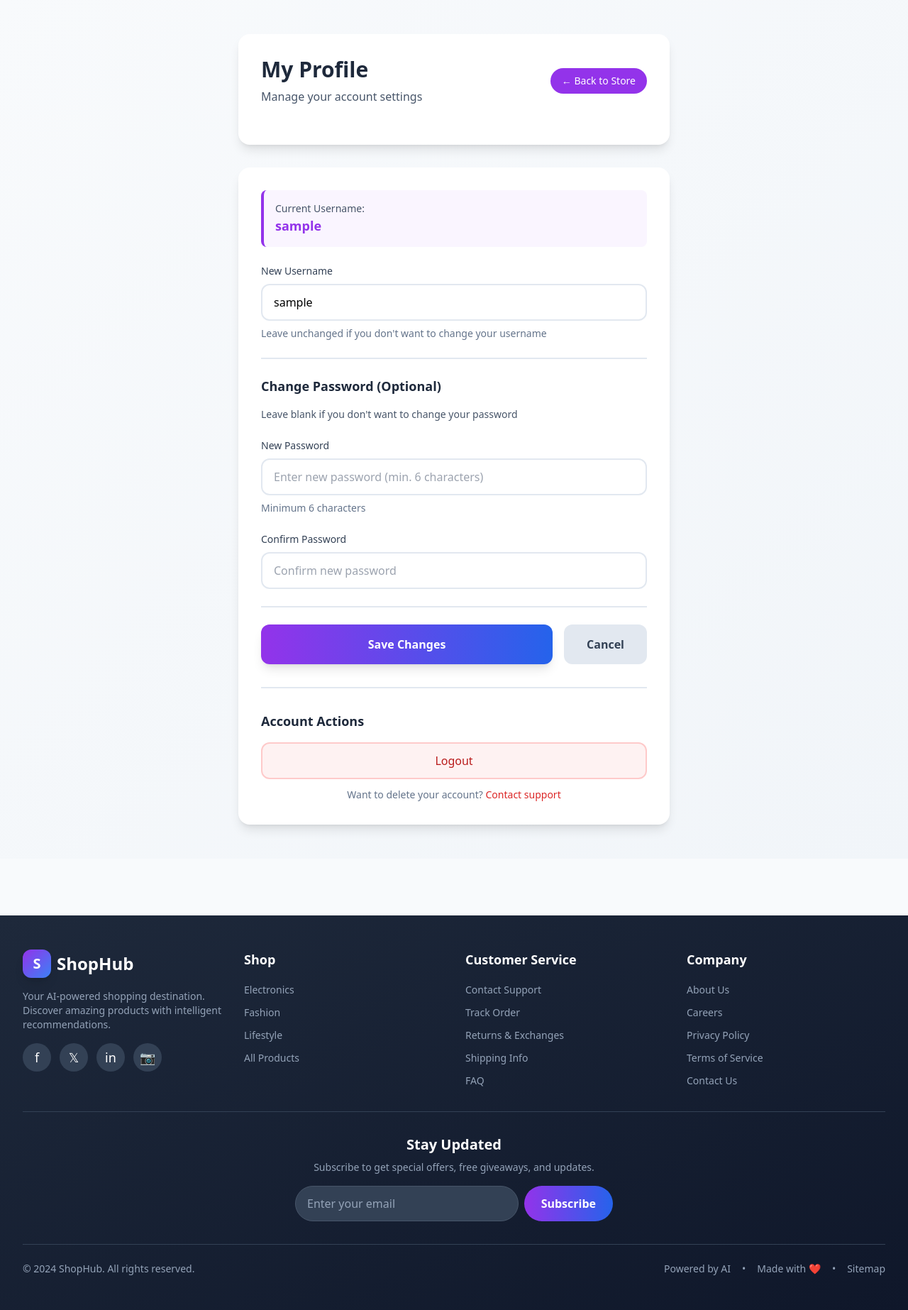
After one commit to aaron3701/CP2, a Flask app: page /profile in a window 1280 px wide. The commit adds this page. Shown: the whole page at 71% size. Run offline with Flask 3, Linux system fonts and the light colour scheme; the visitor is signed in with stand-in values (Sample User, id 1); parts of the project's set-up code (start-up, migrations or seed data) failed here and were passed over; some libraries are stand-ins or nearby versions.

```diff
--- a/app.py
+++ b/app.py
@@ -4,7 +4,6 @@ from flask import Flask, render_template, request, redirect, url_for, flash, ses
 from werkzeug.utils import secure_filename
 import firebase_admin
 from firebase_admin import credentials, firestore
-# NOTE: Removed 'from firebase_admin import storage' as we are using Cloudinary
 import cloudinary
 import cloudinary.uploader
 
@@ -16,16 +15,12 @@ app.secret_key = "supersecretkey"
 
 # --- Initialize Firebase Admin ---
 cred = credentials.Certificate("serviceAccountKey.json")
-# IMPORTANT: Replace 'your-project-id' with your actual Firebase project ID
 firebase_admin.initialize_app(cred, {
-    # The 'storageBucket' key is now irrelevant/unnecessary but we keep the dict structure
     'storageBucket': 'your-project-id.appspot.com'
 })
 db = firestore.client()
 
 # --- Cloudinary Configuration ---
-# NOTE: Using environment variables is the best practice.
-# Replace the default values with your ACTUAL Cloudinary credentials.
 try:
     cloudinary.config(
       cloud_name = os.getenv('CLOUDINARY_CLOUD_NAME', 'dskef0sp7'),
@@ -40,25 +35,18 @@ except Exception as e:
 def upload_file_to_cloudinary(file):
     """
     Uploads a file stream directly to Cloudinary and returns the public URL.
-    This function replaces the Firebase Storage upload logic.
     """
     try:
-        # Reset stream position to the beginning in case it was read earlier
         file.seek(0)
-
-        # Upload the file stream. resource_type="auto" detects image/video/raw
         upload_result = cloudinary.uploader.upload(
             file,
-            folder = "ecom_products",  # A folder in your Cloudinary media library
+            folder = "ecom_products",
             resource_type = "auto"
         )
-
         return upload_result.get("secure_url")
-
     except Exception as e:
         print(f"Error uploading file to Cloudinary: {e}")
-        return None # Return None on failure
-
+        return None
 
 # --- Load LLM and RAG models into memory ---
 print("🔧 Building/Loading RAG…")
@@ -67,6 +55,73 @@ print("🧠 Loading LLM…")
 llm_model = chatbot_logic.load_llm()
 print("✅ Models loaded. Starting Flask app...")
 
+# --- GLOBAL PRODUCT COLLECTION (for chromadb semantic search) ---
+product_coll = None
+
+def fetch_all_products():
+    """Return list of product dicts from Firestore (includes id as 'id')."""
+    prods = []
+    try:
+        for doc in db.collection("products").stream():
+            d = doc.to_dict() or {}
+            d["id"] = doc.id
+            prods.append(d)
+    except Exception as e:
+        print("Failed to fetch products for index build:", e)
+    return prods
+
+def detect_filters_from_query(q: str):
+    """Simple heuristics to detect metadata filters from user query."""
+    if not q:
+        return None
+    ql = q.lower()
+    where = {}
+    if any(tok in ql for tok in ["men", "men's", "mens", "male", "for men", "for a man"]):
+        where["gender"] = "male"
+    elif any(tok in ql for tok in ["women", "women's", "womens", "female", "for women", "for a woman"]):
+        where["gender"] = "female"
+    return where or None
+
+def get_product_recommendations(user_input, top_k=6):
+    """
+    Query chroma product index for semantically similar products with optional metadata filtering.
+    Returns a formatted context string for the LLM.
+    """
+    global product_coll
+    if product_coll is None:
+        return ""
+
+    # detect filters from user query
+    where = detect_filters_from_query(user_input)
+
+    # primary semantic query with filters
+    results = chatbot_logic.product_index_query(product_coll, user_input, n_results=top_k, where=where)
+
+    # fallback: try without filters if filtered query returned nothing
+    if not results and where:
+        results = chatbot_logic.product_index_query(product_coll, user_input, n_results=top_k, where=None)
+
+    if not results:
+        return ""
+
+    # format to context for LLM
+    ctx_lines = ["Product Catalog Matches:"]
+    for r in results:
+        meta = r.get("meta", {})
+        name = meta.get("name", "Unknown")
+        price = meta.get("price", "")
+        category = meta.get("category", "")
+        ctx_lines.append(f"- Name: {name} | Price: RM{price} | Category: {category}")
+
+    return "\n".join(ctx_lines)
+
+# Build the product index at startup
+try:
+    products_list = fetch_all_products()
+    product_coll = chatbot_logic.build_product_index_if_missing(products_list, force_rebuild=True)
+    print(f"✅ Product semantic index ready. Items indexed: {product_coll.count() if product_coll else 0}")
+except Exception as e:
+    print(f"❌ Failed to build product index at startup: {e}")
 
 # ------------------ Root Route Redirect ------------------
 @app.route("/")
@@ -134,13 +189,9 @@ def home():
         print(f"Error fetching products from Firestore: {e}")
         all_products = []
 
-    # Extract ALL unique categories
     all_unique_categories = sorted(list(set(p.get('category') for p in all_products if p.get('category'))))
-
-    # Get the category filter from the URL
     current_category = request.args.get('category', 'all')
 
-    # Filter the products to display
     if current_category != 'all':
         products_to_display = [
             p for p in all_products if p.get('category') == current_category
@@ -157,23 +208,72 @@ def home():
         is_admin=is_admin(session.get('user'))
     )
 
+@app.route("/profile", methods=["GET", "POST"])
+def profile():
+    """User profile page - allows editing username and password"""
+    if "user" not in session:
+        flash("Please log in first")
+        return redirect(url_for("login"))
+
+    if request.method == "POST":
+        current_username = session.get("user")
+        new_username = request.form.get("username", "").strip()
+        new_password = request.form.get("password", "").strip()
+        confirm_password = request.form.get("confirm_password", "").strip()
+
+        if not new_username:
+            flash("Username cannot be empty", "error")
+            return redirect(url_for("profile"))
+
+        if new_password:
+            if len(new_password) < 6:
+                flash("Password must be at least 6 characters long", "error")
+                return redirect(url_for("profile"))
+
+            if new_password != confirm_password:
+                flash("Passwords do not match", "error")
+                return redirect(url_for("profile"))
+
+        try:
+            users_ref = db.collection("users")
+
+            if new_username != current_username:
+                existing_user = users_ref.where("username", "==", new_username).get()
+                if existing_user:
+                    flash("Username already taken", "error")
+                    return redirect(url_for("profile"))
+
+            current_user_docs = users_ref.where("username", "==", current_username).get()
+            if not current_user_docs:
+                flash("User not found", "error")
+                return redirect(url_for("login"))
+
+            user_doc = current_user_docs[0]
+            user_id = user_doc.id
+
+            update_data = {"username": new_username}
+
+            if new_password:
+                update_data["password"] = new_password
+
+            users_ref.document(user_id).update(update_data)
+            session["user"] = new_username
+
+            flash("Profile updated successfully!", "success")
+            return redirect(url_for("profile"))
+
+        except Exception as e:
+            print(f"Error updating profile: {e}")
+            flash("Failed to update profile. Please try again.", "error")
+            return redirect(url_for("profile"))
+
+    return render_template("profile.html", username=session.get("user"))
+
 # ------------------ Helper: Check if user is admin ------------------
 def is_admin(username):
     """Check if user has admin privileges"""
-    # Option 1: Hardcoded admin list (Simple & Fast)
-    ADMIN_USERS = ["admin", "aaron"]  # Add your admin usernames here
+    ADMIN_USERS = ["admin", "aaron"]
     return username in ADMIN_USERS
-
-    # Option 2: Check Firestore for admin role (More flexible)
-    # try:
-    #     users_ref = db.collection("users")
-    #     user_docs = users_ref.where("username", "==", username).get()
-    #     if user_docs:
-    #         user_data = user_docs[0].to_dict()
-    #         return user_data.get("is_admin", False)
-    # except Exception as e:
-    #     print(f"Error checking admin status: {e}")
-    #     return False
 
 # ------------------ Admin Panel ------------------
 @app.route("/admin")
@@ -183,7 +283,6 @@ def admin():
         flash("Please log in to access admin panel")
         return redirect(url_for("login"))
 
-    # Check if user is admin
     if not is_admin(session.get("user")):
         flash("Access denied. Admin privileges required.")
         return redirect(url_for("home"))
@@ -201,64 +300,63 @@ def api_add_product():
         return jsonify({"error": "Admin privileges required"}), 403
 
     try:
-        # 1. Get text fields
         name = request.form.get("name")
         price = request.form.get("price")
         category = request.form.get("category")
         description = request.form.get("description")
 
-        # 2. Input validation for price
         try:
             price = float(price)
         except (TypeError, ValueError):
             return jsonify({"error": "Invalid price value"}), 400
 
-        # 3. Handle image upload (File takes priority)
         image_url = ""
-        file = request.files.get("file") # Note: assuming your frontend form sends the file under the 'file' name
+        file = request.files.get("file")
 
         if file and file.filename:
-            # 🔥 Cloudinary Upload Logic 🔥
             image_url = upload_file_to_cloudinary(file)
 
             if not image_url:
-                # The upload function will print the error, we just return a general failure
                 return jsonify({"error": "Image upload failed via Cloudinary. Check server logs."}), 500
 
         elif request.form.get("imageUrl"):
-            # Fallback: If no file, use the provided URL field
             image_url = request.form.get("imageUrl")
 
         else:
             return jsonify({"error": "Please provide an image file or a direct URL"}), 400
 
-        # 4. Create and save product document
         product_data = {
             "name": name,
             "price": price,
             "category": category,
             "description": description,
-            "image": image_url # <-- Cloudinary URL or direct URL is stored here
+            "image": image_url
         }
 
-        # Add to Firestore
         doc_ref = db.collection("products").add(product_data)
 
+        # Rebuild product index after adding new product (force rebuild)
+        global product_coll
+        products_list = fetch_all_products()
+        product_coll = chatbot_logic.build_product_index_if_missing(products_list, force_rebuild=True)
+
+        # doc_ref may be (DocumentReference, write_time) depending on SDK — use [0].id if tuple
+        product_id = doc_ref[0].id if isinstance(doc_ref, (list, tuple)) else getattr(doc_ref, "id", None)
         return jsonify({
             "message": "Product added successfully",
-            "product_id": doc_ref[1].id
+            "product_id": product_id
         }), 201
 
     except Exception as e:
         print(f"Error adding product: {e}")
         return jsonify({"error": "Failed to add product"}), 500
 
-# ------------------ API: Get Single Product (For Edit Modal) ------------------
+# ------------------ API: Get Single Product ------------------
 @app.route("/api/products/<product_id>", methods=["GET"])
 def api_get_single_product(product_id):
-    """Fetches details for a single product by ID for the edit modal - ADMIN ONLY."""
-    if "user" not in session or not is_admin(session.get("user")):
-        return jsonify({"error": "Admin privileges required"}), 403
+    """Fetches details for a single product by ID"""
+    if "user" not in session:
+        return jsonify({"error": "Not authenticated"}), 401
 
     try:
         doc = db.collection('products').document(product_id).get()
@@ -268,77 +366,69 @@ def api_get_single_product(product_id):
         product_data = doc.to_dict()
         product_data['id'] = doc.id
 
-        # Returns all product data (name, price, image, etc.) as JSON
         return jsonify(product_data), 200
 
     except Exception as e:
         print(f"Error fetching product: {e}")
         return jsonify({"error": "Failed to fetch product"}), 500
 
-
 # ------------------ API: Update Product ------------------
 @app.route("/api/products/update/<product_id>", methods=["PUT"])
 def api_update_product(product_id):
-    """Update an existing product in Firestore, handling image changes via Cloudinary - ADMIN ONLY."""
+    """Update an existing product in Firestore - ADMIN ONLY"""
     if "user" not in session or not is_admin(session.get("user")):
         return jsonify({"error": "Admin privileges required"}), 403
 
     try:
-        # 1. Get existing product data
         doc_ref = db.collection("products").document(product_id)
         existing_product = doc_ref.get()
         if not existing_product.exists:
             return jsonify({"error": "Product not found"}), 404
 
         existing_data = existing_product.to_dict()
-        # Default to current URL if no change is made
         image_url = existing_data.get("image", "")
 
-        # 2. Get form data (Using request.form and request.files for PUT)
         name = request.form.get("name")
         price = request.form.get("price")
         category = request.form.get("category")
         description = request.form.get("description")
-        image_option = request.form.get("imageOption") # Key determinant from frontend radio buttons
+        image_option = request.form.get("imageOption")
 
-        # Validate price
         try:
             price = float(price)
         except (TypeError, ValueError):
             return jsonify({"error": "Invalid price value"}), 400
 
-        # 3. Handle image update based on the imageOption
         if image_option == 'upload':
             file = request.files.get("file")
             if file and file.filename:
-                # Upload new image to Cloudinary
                 new_image_url = upload_file_to_cloudinary(file)
                 if new_image_url:
                     image_url = new_image_url
                 else:
                     return jsonify({"error": "New image upload failed."}), 500
-            # If 'upload' selected but no file sent, we retain the old image_url
 
         elif image_option == 'url':
             new_image_url_input = request.form.get("imageUrl")
             if new_image_url_input and new_image_url_input.strip():
                 image_url = new_image_url_input.strip()
             else:
-                # Disallow empty URL if 'url' option is selected
                 return jsonify({"error": "Image URL is required when URL option is selected"}), 400
 
-        # If image_option == 'keep', the image_url remains the existing one.
-
-        # 4. Update the Firestore document
         product_data = {
             "name": name,
             "price": price,
             "category": category,
             "description": description,
-            "image": image_url # The updated or preserved URL
+            "image": image_url
         }
 
         doc_ref.update(product_data)
+
+        # Rebuild product index after updating product
+        global product_coll
+        products_list = fetch_all_products()
+        product_coll = chatbot_logic.build_product_index_if_missing(products_list, force_rebuild=True)
 
         return jsonify({
             "message": "Product updated successfully",
@@ -386,6 +476,12 @@ def api_delete_product(product_id):
 
     try:
         db.collection("products").document(product_id).delete()
+
+        # Rebuild product index after deleting product
+        global product_coll
+        products_list = fetch_all_products()
+        product_coll = chatbot_logic.build_product_index_if_missing(products_list)
+
         return jsonify({"message": "Product deleted successfully"})
     except Exception as e:
         print(f"Error deleting product: {e}")
@@ -410,11 +506,9 @@ def api_products():
             product_data['id'] = doc.id
             all_products.append(product_data)
 
-        # Filter by category if not 'all'
         if category != 'all':
             all_products = [p for p in all_products if p.get('category') == category]
 
-        # Get unique categories
         all_categories = sorted(list(set(p.get('category') for p in all_products if p.get('category'))))
 
         return jsonify({
@@ -440,40 +534,8 @@ def test():
     return "Firestore connection successful!"
 
 # ==========================================================
-# CHATBOT AND RECOMMENDATION LOGIC
+# CHATBOT API
 # ==========================================================
-
-def get_product_recommendations(user_input):
-    """
-    Queries Firestore for products based on keywords.
-    """
-    products_ref = db.collection("products")
-
-    # Split user input into keywords
-    keywords = [word.lower() for word in user_input.split() if len(word) > 3]
-
-    product_matches = []
-
-    for doc in products_ref.stream():
-        product = doc.to_dict()
-        product_name = product.get("name", "").lower()
-        product_desc = product.get("description", "").lower()
-        product_category = product.get("category", "").lower()
-
-        for kw in keywords:
-            if kw in product_name or kw in product_desc or kw in product_category:
-                product_matches.append(product)
-                break
-
-    if not product_matches:
-        return "No specific products found in our catalog for that query."
-
-    # Format for the LLM context
-    context_str = "Found matching products:\n"
-    for p in product_matches[:5]:
-        context_str += f"- Name: {p.get('name')}, Price: RM{p.get('price')}, Category: {p.get('category')}\n"
-    return context_str
-
 
 @app.route("/api/chat", methods=["POST"])
 def api_chat():
@@ -489,16 +551,16 @@ def api_chat():
 
         # 1. Save user's message to history
         chat_ref = db.collection("users").document(session["user"]).collection("chat_history")
-        user_msg_doc = chat_ref.add({
+        chat_ref.add({
             "role": "user",
             "text": user_message,
             "created_at": firestore.SERVER_TIMESTAMP
         })
 
-        # 2. Get Product Recommendations (Context 1)
+        # 2. Get Product Recommendations (using chromadb semantic search)
         product_context = get_product_recommendations(user_message)
 
-        # 3. Get RAG info (Context 2)
+        # 3. Get RAG info (general knowledge)
         rag_context = chatbot_logic.rag_query(rag_collection, user_message)
 
         # 4. Combine context for the LLM
@@ -521,7 +583,6 @@ def api_chat():
         print(f"Error in /api/chat: {e}")
         return jsonify({"error": "An internal error occurred"}), 500
 
-
 # ------------------ Run App ------------------
 if __name__ == "__main__":
     app.run(debug=True, host="0.0.0.0", port=8000)
--- a/templates/base.html
+++ b/templates/base.html
@@ -47,11 +47,11 @@
     {% block extra_head %}{% endblock %}
 </head>
 <body class="bg-slate-50">
-    {% with messages = get_flashed_messages() %}
+    {% with messages = get_flashed_messages(with_categories=true) %}
     {% if messages %}
         <div id="flash-messages" class="fixed top-4 right-4 z-50 space-y-2">
-                {% for message in messages %}
-                <div class="bg-purple-600 text-white px-6 py-3 rounded-lg shadow-lg flex items-center space-x-3">
+            {% for category, message in messages %}
+            <div class="{% if category == 'error' %}bg-red-600{% else %}bg-purple-600{% endif %} text-white px-6 py-3 rounded-lg shadow-lg flex items-center space-x-3">
                 <span>{{ message }}</span>
                 <button onclick="this.parentElement.remove()" class="text-white hover:text-gray-200">
                     <svg class="w-4 h-4" fill="none" stroke="currentColor" viewBox="0 0 24 24">
@@ -62,7 +62,6 @@
             {% endfor %}
         </div>
         <script>
-                // Auto-hide flash messages after 3 seconds
             setTimeout(function() {
                 const flashDiv = document.getElementById('flash-messages');
                 if (flashDiv) {
--- /dev/null
+++ b/templates/profile.html
@@ -0,0 +1,118 @@
+{% extends "base.html" %}
+
+{% block title %}My Profile - ShopHub{% endblock %}
+
+{% block content %}
+<div class="min-h-screen bg-gradient-to-br from-slate-50 to-slate-100 py-12">
+    <div class="max-w-2xl mx-auto px-4 sm:px-6 lg:px-8">
+        <!-- Profile Header -->
+        <div class="bg-white rounded-2xl shadow-lg p-8 mb-8">
+            <div class="flex items-center justify-between mb-6">
+                <div>
+                    <h1 class="text-3xl font-bold text-slate-800">My Profile</h1>
+                    <p class="text-slate-600 mt-2">Manage your account settings</p>
+                </div>
+                <a href="{{ url_for('home') }}" class="px-4 py-2 bg-purple-600 text-white rounded-full hover:bg-purple-700 transition-colors text-sm font-medium">
+                    ← Back to Store
+                </a>
+            </div>
+        </div>
+
+        <!-- Profile Form -->
+        <div class="bg-white rounded-2xl shadow-lg p-8">
+            <form method="POST" class="space-y-6">
+                <!-- Current Username Display -->
+                <div class="p-4 bg-purple-50 border-l-4 border-purple-600 rounded-lg">
+                    <p class="text-sm text-slate-600">Current Username:</p>
+                    <p class="text-lg font-semibold text-purple-600">{{ username }}</p>
+                </div>
+
+                <!-- Username Field -->
+                <div>
+                    <label for="username" class="block text-sm font-medium text-slate-700 mb-2">
+                        New Username
+                    </label>
+                    <input
+                        type="text"
+                        id="username"
+                        name="username"
+                        value="{{ username }}"
+                        required
+                        class="w-full px-4 py-3 border-2 border-slate-200 rounded-xl focus:border-purple-500 focus:outline-none transition-colors"
+                        placeholder="Enter new username"
+                    />
+                    <p class="text-sm text-slate-500 mt-2">Leave unchanged if you don't want to change your username</p>
+                </div>
+
+                <!-- Divider -->
+                <div class="border-t-2 border-slate-200 pt-6">
+                    <h3 class="text-lg font-semibold text-slate-800 mb-4">Change Password (Optional)</h3>
+                    <p class="text-sm text-slate-600 mb-4">Leave blank if you don't want to change your password</p>
+                </div>
+
+                <!-- New Password Field -->
+                <div>
+                    <label for="password" class="block text-sm font-medium text-slate-700 mb-2">
+                        New Password
+                    </label>
+                    <input
+                        type="password"
+                        id="password"
+                        name="password"
+                        class="w-full px-4 py-3 border-2 border-slate-200 rounded-xl focus:border-purple-500 focus:outline-none transition-colors"
+                        placeholder="Enter new password (min. 6 characters)"
+                    />
+                    <p class="text-sm text-slate-500 mt-2">Minimum 6 characters</p>
+                </div>
+
+                <!-- Confirm Password Field -->
+                <div>
+                    <label for="confirm_password" class="block text-sm font-medium text-slate-700 mb-2">
+                        Confirm Password
+                    </label>
+                    <input
+                        type="password"
+                        id="confirm_password"
+                        name="confirm_password"
+                        class="w-full px-4 py-3 border-2 border-slate-200 rounded-xl focus:border-purple-500 focus:outline-none transition-colors"
+                        placeholder="Confirm new password"
+                    />
+                </div>
+
+                <!-- Action Buttons -->
+                <div class="flex gap-4 pt-6 border-t-2 border-slate-200">
+                    <button
+                        type="submit"
+                        class="flex-1 bg-gradient-to-r from-purple-600 to-blue-600 text-white py-4 rounded-xl font-semibold hover:from-purple-700 hover:to-blue-700 transition-all transform hover:scale-105 shadow-lg"
+                    >
+                        Save Changes
+                    </button>
+                    <a
+                        href="{{ url_for('home') }}"
+                        class="px-8 py-4 bg-slate-200 text-slate-700 rounded-xl font-semibold hover:bg-slate-300 transition-colors text-center"
+                    >
+                        Cancel
+                    </a>
+                </div>
+            </form>
+
+            <!-- Account Actions -->
+            <div class="mt-8 pt-8 border-t-2 border-slate-200">
+                <h3 class="text-lg font-semibold text-slate-800 mb-4">Account Actions</h3>
+
+                <div class="space-y-3">
+                    <a
+                        href="{{ url_for('logout') }}"
+                        class="block w-full px-4 py-3 bg-red-50 border-2 border-red-200 text-red-700 rounded-xl font-medium hover:bg-red-100 transition-colors text-center"
+                    >
+                        Logout
+                    </a>
+                    <p class="text-sm text-slate-500 text-center">
+                        Want to delete your account? <a href="#" class="text-red-600 hover:underline">Contact support</a>
+                    </p>
+                </div>
+            </div>
+        </div>
+    </div>
+</div>
+{% endblock %}
```
Also changed, not shown: chatbot_logic.py (+81 -0 lines), templates/home.html (+154 -50 lines). Lines whose indentation alone changed are shown as unchanged.
